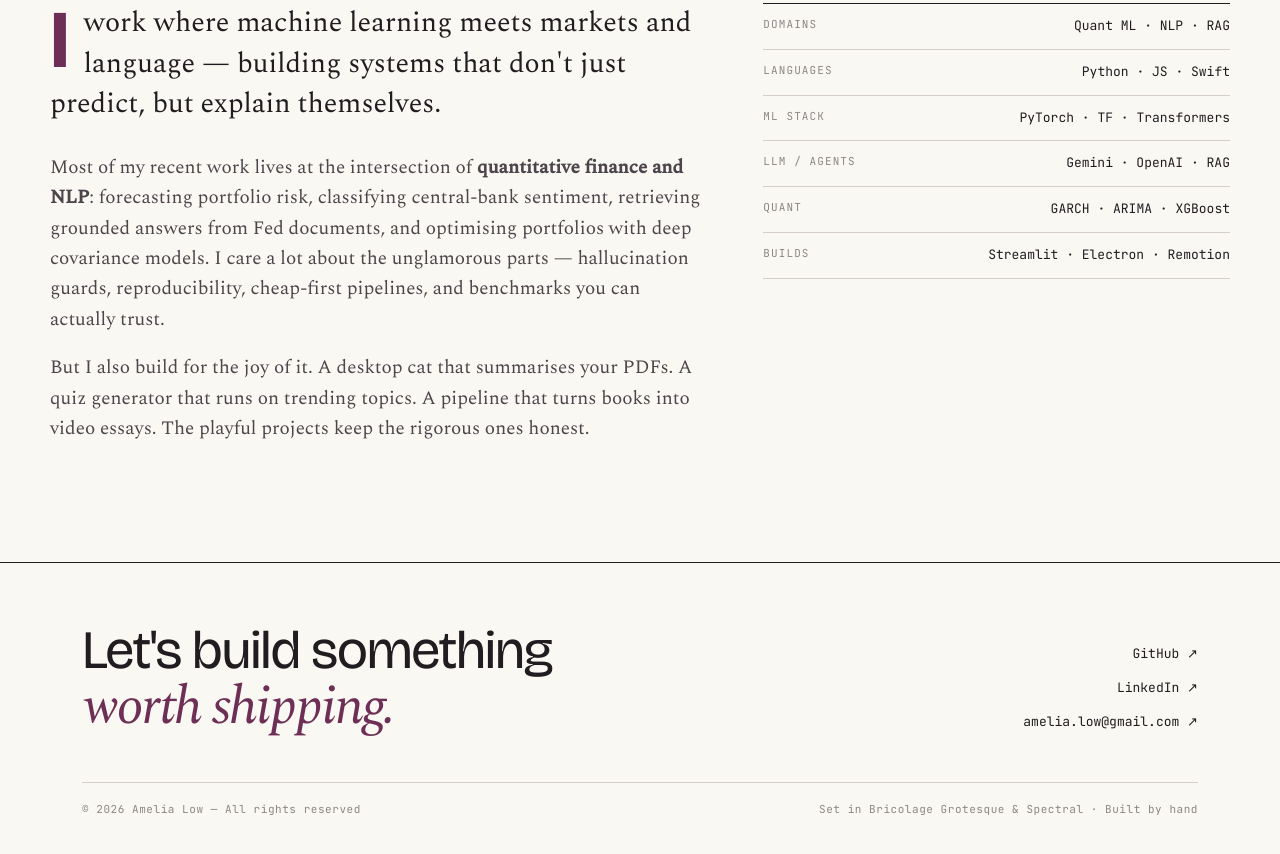
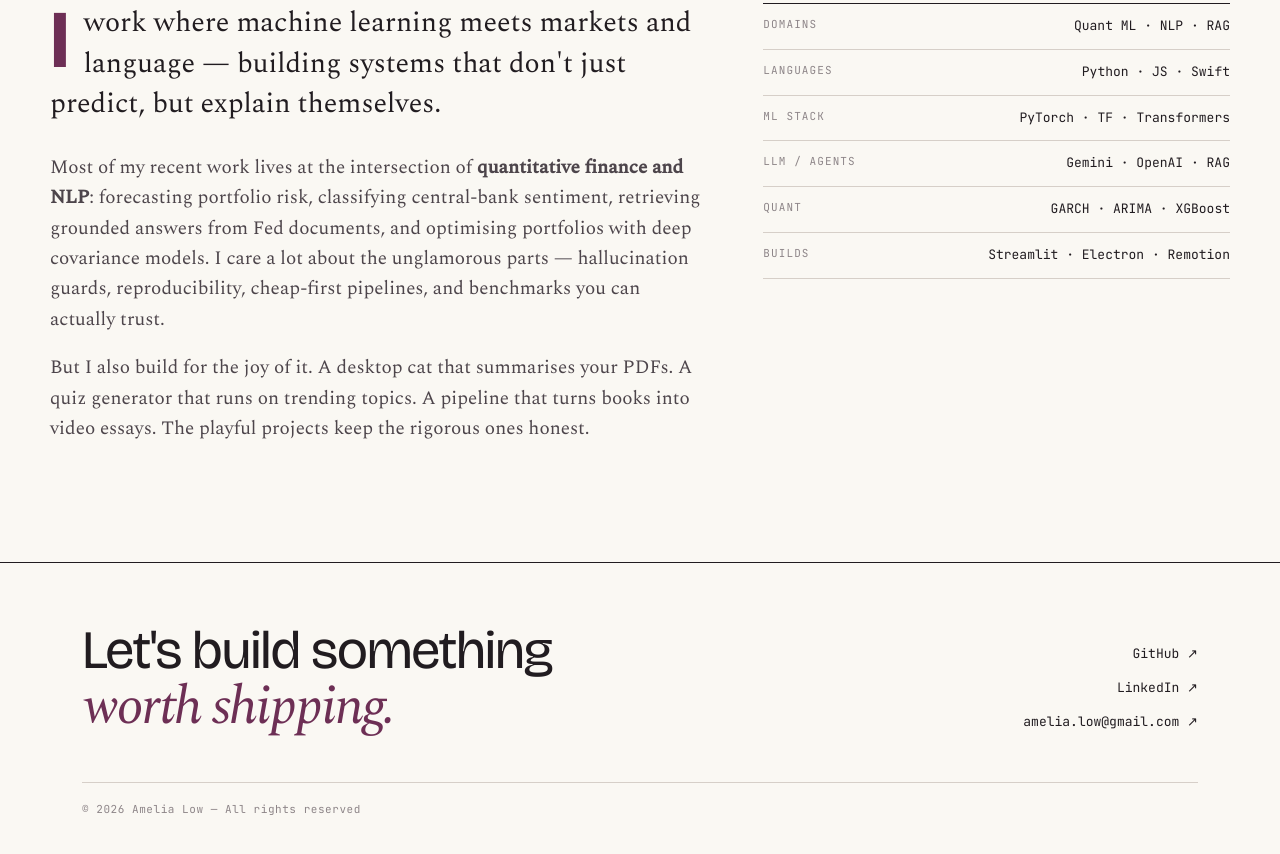
Before and after one commit to am3lia-low/am3lia-low.github.io, a plain HTML site: page index.html in a window 1280 px wide. Shown: the part 3545-4399 px from the top of the page. Drawn offline with nearby package versions, Linux system fonts and the light colour scheme.

Commit message:
quick fix index

```diff
--- a/index.html
+++ b/index.html
@@ -563,7 +563,6 @@
     </div>
     <div class="colophon">
       <span>© 2026 Amelia Low — All rights reserved</span>
-      <span>Set in Bricolage Grotesque &amp; Spectral · Built by hand</span>
     </div>
   </div>
 </footer>
```
